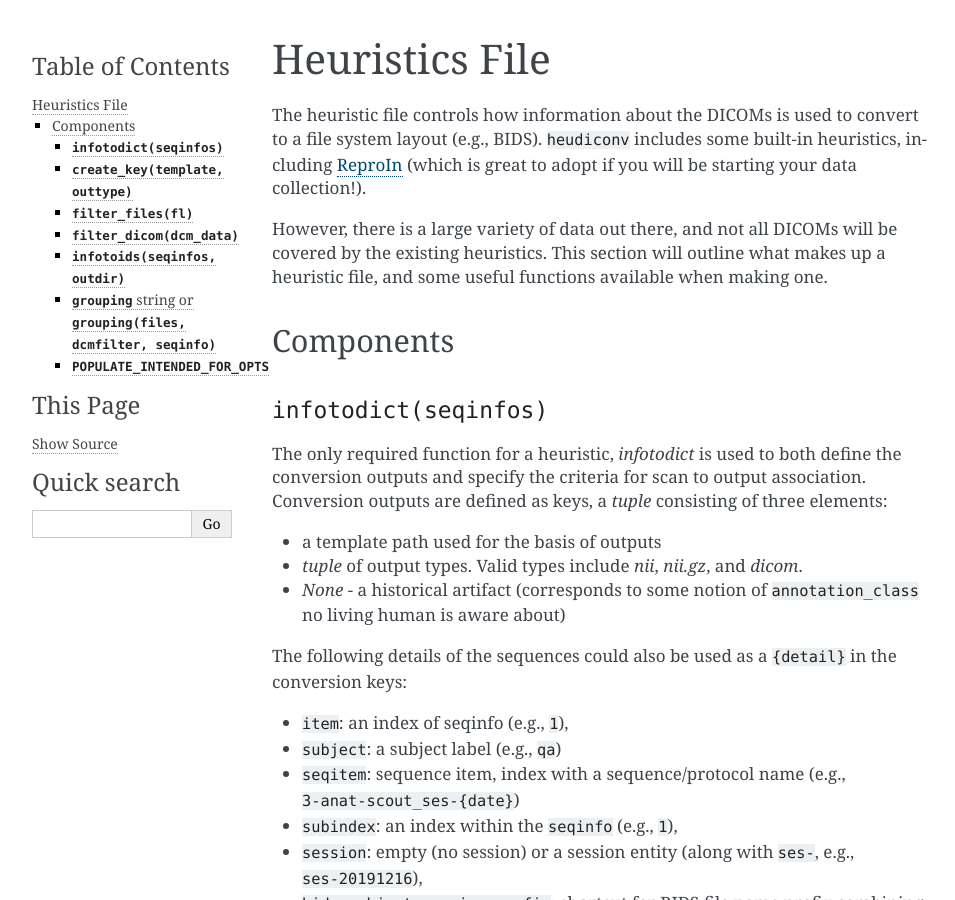
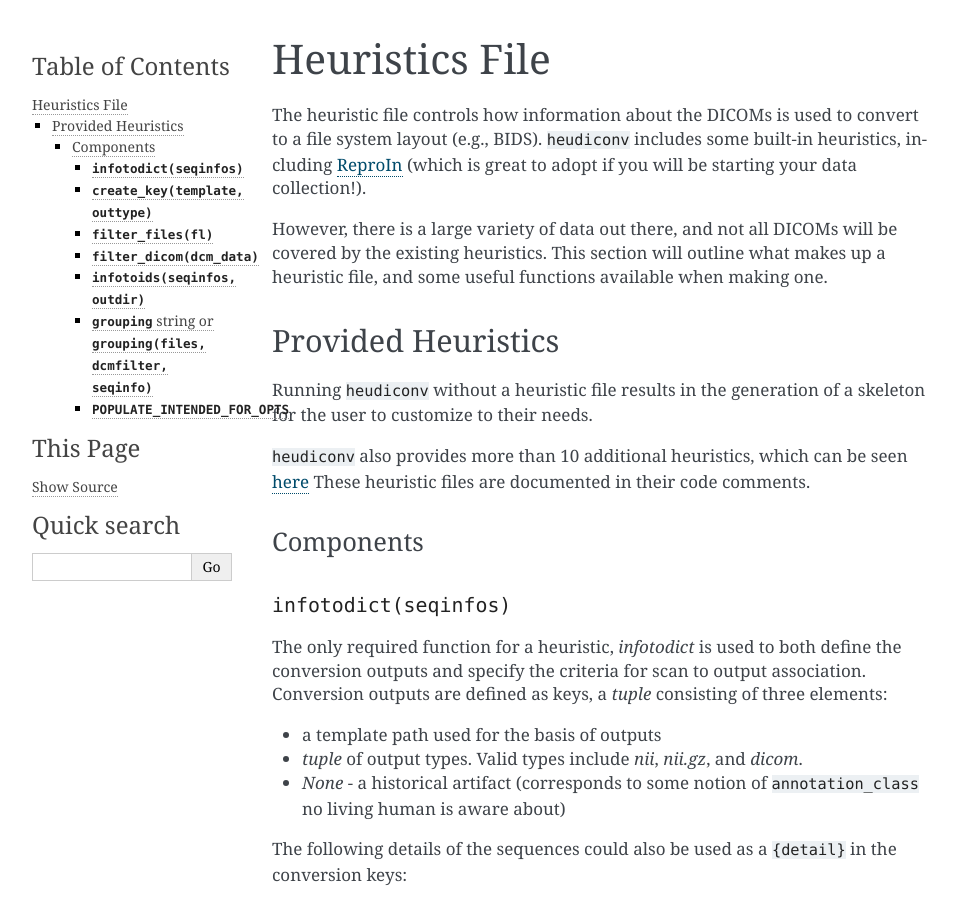
Before and after one commit to nipy/heudiconv, a Sphinx documentation site: the page built from docs/heuristics.rst, in a window 1280 px wide and 900 px high. Shown: the whole window, without its empty margins (148-1103 px from the left). Built offline with Sphinx 7.4.7, drawn with Linux system fonts in a browser that asks for light colours; the version number could not be read and is left out.

Commit message:
Document provided heuristics

```diff
--- a/docs/heuristics.rst
+++ b/docs/heuristics.rst
@@ -11,6 +11,14 @@ However, there is a large variety of data out there, and not all DICOMs will be
 covered by the existing heuristics. This section will outline what makes up a
 heuristic file, and some useful functions available when making one.
 
+
+Provided Heuristics
+-------------------
+
+Running ``heudiconv`` without a heuristic file results in the generation of a skeleton for the user to customize to their needs.
+
+``heudiconv`` also provides more than 10 additional heuristics, which can be seen `here <https://github.com/nipy/heudiconv/tree/master/heudiconv/heuristics>`_
+These heuristic files are documented in their code comments.
 
 Components
 ==========
```
Also changed, not shown: docs/commandline.rst (+0 -7 lines).
